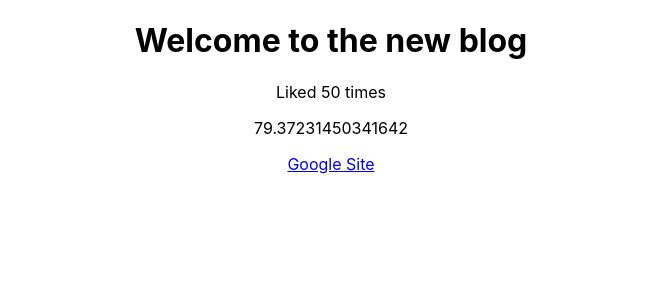
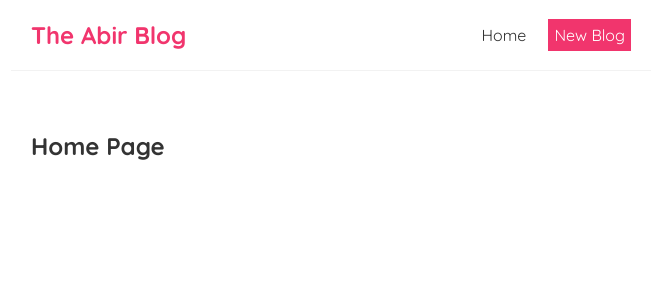
Before and after one commit to Abirsonet563/Full-React-Tutorial, a React (Create React App) app in the folder abir-blog/: page / in a window 1280 px wide. Shown: the top 300 px of the page, without its empty margins (309-971 px from the left). Built offline with nearby package versions, Linux system fonts and the light colour scheme.

Commit message:
Implement Css and Other Internal Style

```diff
--- a/abir-blog/src/App.css
+++ b/abir-blog/src/App.css
@@ -1,38 +1,35 @@
-.App {
-  text-align: center;
+@import url('https://fonts.googleapis.com/css2?family=Quicksand:wght@300;400;500;600;700&display=swap');
+
+/* base styles */
+* {
+  margin: 0;
+  font-family: "Quicksand";
+  color: #333;
 }
-
-.App-logo {
-  height: 40vmin;
-  pointer-events: none;
+.navbar {
+  padding: 20px;
+  display: flex;
+  align-items: center;
+  max-width: 600px;
+  margin: 0 auto;
+  border-bottom: 1px solid #f2f2f2;
 }
-
-@media (prefers-reduced-motion: no-preference) {
-  .App-logo {
-    animation: App-logo-spin infinite 20s linear;
-  }
+.navbar h1 {
+  color: #f1356d;
 }
-
-.App-header {
-  background-color: #282c34;
-  min-height: 100vh;
-  display: flex;
-  flex-direction: column;
-  align-items: center;
-  justify-content: center;
-  font-size: calc(10px + 2vmin);
-  color: white;
+.navbar .links {
+  margin-left: auto;
 }
-
-.App-link {
-  color: #61dafb;
+.navbar a {
+  margin-left: 16px;
+  text-decoration: none;
+  padding: 6px;
 }
-
-@keyframes App-logo-spin {
-  from {
-    transform: rotate(0deg);
-  }
-  to {
-    transform: rotate(360deg);
-  }
+.navbar a:hover {
+  color: #f1356d;
 }
+.content {
+  max-width: 600px;
+  margin: 40px auto;
+  padding: 20px;
+}
--- a/abir-blog/src/App.js
+++ b/abir-blog/src/App.js
@@ -1,17 +1,14 @@
 import logo from './logo.svg';
 import './App.css';
+import Navbar from './Navbar';
+import Home from './home';
 
 function App() {
-    const title = 'Welcome to the new blog';
-    const likes = 50;
-    const link = "http://www.google.com";
   return (
     <div className="App">
+      <Navbar/>
       <div className="content">
-       <h1>{title}</h1>
-       <p>Liked {likes} times</p>
-       <p>{Math.random() * 100}</p>
-       <a href={link}>Google Site</a>
+     <Home/>
       </div>
     </div>
   );
--- /dev/null
+++ b/abir-blog/src/Navbar.js
@@ -0,0 +1,17 @@
+const Navbar = () => {
+
+    return(
+        <nav className="navbar">
+         <h1>The Abir Blog</h1>
+         <div className="links">
+              <a href="/">Home</a>
+              <a href="/create" style={{
+                color: "white",
+                backgroundColor: '#f1356d',
+                borderRadious: '8px'
+              }}>New Blog</a>
+         </div>
+        </nav>
+    )
+}
+export default Navbar;
--- /dev/null
+++ b/abir-blog/src/home.js
@@ -0,0 +1,8 @@
+const Home = () => {
+return(
+    <div className="Home">
+   <h2>Home Page</h2>
+    </div>
+)
+}
+export default Home;
```
